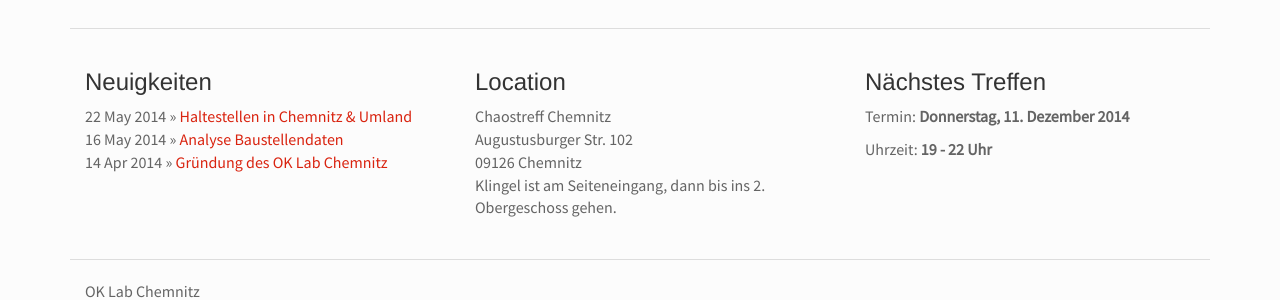
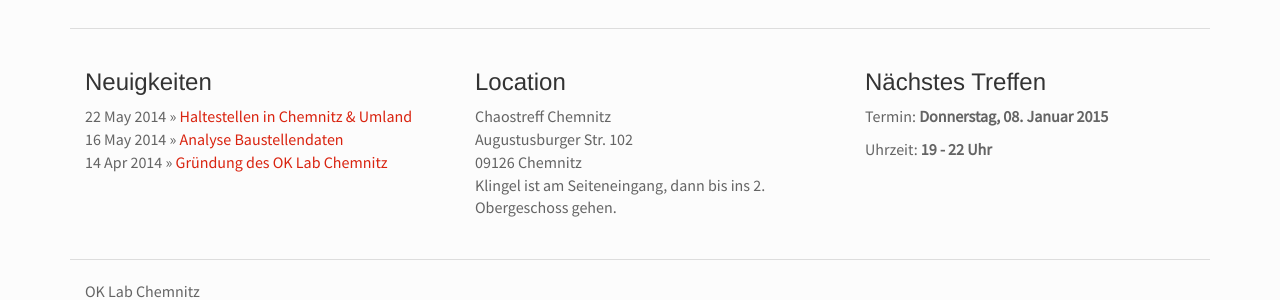
Before and after one commit to CodeforChemnitz/codeforchemnitz.github.io, a Jekyll site: the page built from index.html, in a window 1280 px wide and 979 px high. Shown: the part 666-966 px from the top of the window. Built offline with Jekyll 4.4.1, drawn with Linux system fonts in a browser that asks for light colours; Markdown is read by kramdown in place of the engine named in the settings.

Commit message:
update next evenet

```diff
--- a/_data/treffen.yml
+++ b/_data/treffen.yml
@@ -1,6 +1,6 @@
 # comment day to have a "unknown event date" message
 day: Donnerstag
-day-nr: 11
-month: Dezember 2014
+day-nr: 08
+month: Januar 2015
 time: 19 - 22 Uhr
 #location: Altes Heizhaus im Innenhof der TU Chemnitz, Str. der Nationen 62
```
